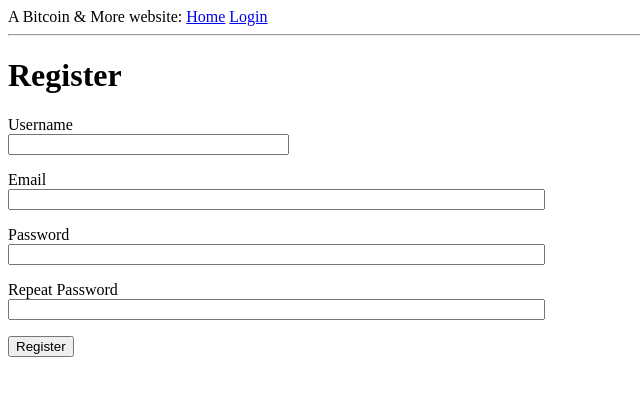
After one commit to Bayernatoor/website, a Flask app: page /register in a window 1280 px wide. The commit adds this page. Shown: the top 396 px of the page, without its empty margins (0-640 px from the left). Run offline with Flask 2, Linux system fonts and the light colour scheme.

Commit message:
added error handling, registeration page, new db table - followers, WIP

```diff
--- a/app/forms.py
+++ b/app/forms.py
@@ -1,9 +1,46 @@
 from flask_wtf import FlaskForm
-from wtforms import StringField, PasswordField, BooleanField, SubmitField
-from wtforms.validators import DataRequired
+from wtforms import StringField, PasswordField, BooleanField, SubmitField, TextAreaField
+from wtforms.validators import DataRequired, ValidationError, EqualTo, Email, Length
+from app.models import User
+
 
 class LoginForm(FlaskForm):
     username = StringField('Username', validators=[DataRequired()])
     password = PasswordField('Password', validators=[DataRequired()])
     remember_me = BooleanField('Remember Me')
     submit = SubmitField('Sign in')
+
+
+class RegistrationForm(FlaskForm):
+    username = StringField('Username', validators=[DataRequired()])
+    email = StringField('Email', validators=[DataRequired(), Email()])
+    password = PasswordField('Password', validators=[DataRequired()])
+    password2 = PasswordField(
+        'Repeat Password', validators=[DataRequired(), EqualTo('password')])
+    submit = SubmitField('Register')
+
+    def validate_username(self, username):
+        user = User.query.filter_by(username=username.data).first()
+        if user is not None:
+            raise ValidationError('Username is not available, please try again')
+
+    def validate_email(self, email):
+        email = User.query.filter_by(email=email.data).first()
+        if email is not None:
+            raise ValidationError('Email already registered, please try again')
+
+
+class EditProfileForm(FlaskForm):
+    username = StringField('Username', validators=[DataRequired()])
+    about_me = TextAreaField('About me', validators=[Length(min=0, max=140)])
+    submit = SubmitField('submit')
+
+    def __init__(self, original_username, *args, **kwargs):
+        super(EditProfileForm, self).__init__(*args, **kwargs)
+        self.original_username = original_username
+
+    def validate_username(self, username):
+        if username.data != self.original_username:
+            user = User.query.filter_by(username=self.username.data).first()
+            if user is not None:
+                raise ValidationError('Username already taken, please use a different one.')
--- a/app/routes.py
+++ b/app/routes.py
@@ -1,10 +1,11 @@
 from flask import render_template, flash, redirect, url_for, request
 from werkzeug.urls import url_parse
 
-from app import app
-from app.forms import LoginForm
+from app import app, db
+from app.forms import LoginForm, RegistrationForm, EditProfileForm
 from app.models import User, Post
 from flask_login import current_user, login_user, logout_user, login_required
+from datetime import datetime
 
 
 @app.route('/')
@@ -36,3 +37,51 @@ def login():
 def logout():
     logout_user()
     return redirect(url_for('index'))
+
+
+@app.route('/user/<username>')
+@login_required
+def user(username):
+    user = User.query.filter_by(username=username).first_or_404()
+    posts = [
+        {'author': user, 'body': 'Test post #1'},
+        {'author': user, 'body': 'Test post #2'}
+    ]
+    return render_template('user.html', user=user, posts=posts)
+
+
+@app.route('/register', methods=['GET', 'POST'])
+def register():
+    if current_user.is_authenticated:
+        return redirect(url_for('index'))
+    form = RegistrationForm()
+    if form.validate_on_submit():
+        user = User(username=form.username.data, email=form.email.data)
+        user.set_password(form.password.data)
+        db.session.add(user)
+        db.session.commit()
+        flash('Registration Successful!')
+        return redirect(url_for('login'))
+    return render_template('register.html', title='Register', form=form)
+
+@app.before_request
+def before_request():
+    if current_user.is_authenticated:
+        current_user.last_seen = datetime.utcnow()
+        db.session.commit()
+
+
+@app.route('/edit_profile', methods=['GET', 'POST'])
+@login_required
+def edit_profile():
+    form = EditProfileForm(current_user.username)
+    if form.validate_on_submit():
+        current_user.username = form.username.data
+        current_user.about_me = form.about_me.data
+        db.session.commit()
+        flash('Your Profile has been saved.')
+        return redirect(url_for('edit_profile'))
+    elif request.method == 'GET':
+        form.username.data = current_user.username
+        form.about_me.data = current_user.about_me
+    return render_template('edit_profile.html', title='Edit Profile', form=form)
--- /dev/null
+++ b/app/templates/404.html
@@ -0,0 +1,6 @@
+{% extends "base.html" %}
+
+{% block content %}
+    <h1>File Not Found</h1>
+    <p><a href="{{ url_for('index') }}">Back</a></p>
+{% endblock %}
--- /dev/null
+++ b/app/templates/_post.html
@@ -0,0 +1,6 @@
+<table>
+    <tr valign="top">
+        <td><img src="{{ post.author.avatar(36) }}"</td>
+        <td>{{ post.author.username }} says:<br>{{ post.body }}</tr>
+    </tr>
+</table>
--- a/app/templates/base.html
+++ b/app/templates/base.html
@@ -14,6 +14,7 @@
         {% if current_user.is_anonymous %}
         <a href="{{ url_for('login') }}">Login</a>
         {% else %}
+        <a href="{{ url_for('user', username=current_user.username) }}">Profile</a>
         <a href="{{ url_for('logout') }}">Logout</a>
         {% endif %}
     </div>
--- a/app/templates/login.html
+++ b/app/templates/login.html
@@ -21,4 +21,5 @@
         <p>{{ form.remember_me() }} {{ form.remember_me.label }}</p>
         <p>{{ form.submit() }}</p>
     </form>
+    <p>New User? <a href="{{ url_for('register') }}">Click to Register!</a></p>
 {% endblock %}
--- /dev/null
+++ b/app/templates/register.html
@@ -0,0 +1,37 @@
+{% extends "base.html" %}
+
+{% block content %}
+    <h1>Register</h1>
+    <form action="" method="post">
+          {{ form.hidden_tag() }}
+          <p>
+              {{ form.username.label}}<br>
+              {{ form.username(size=32) }}<br>
+              {% for error in form.username.errors %}
+              <span style="color: red;">[{{ error }}]</span>
+              {% endfor %}
+          </p>
+          <p>
+              {{ form.email.label}}<br>
+              {{ form.email(size=64) }}<br>
+              {% for error in form.email.errors %}
+              <span style="color: red;">[{{ error }}]</span>
+              {% endfor %}
+          </p>
+          <p>
+              {{ form.password.label}}<br>
+              {{ form.password(size=64) }}<br>
+              {% for error in form.password.errors %}
+              <span style="color: red;">[{{ error }}]</span>
+              {% endfor %}
+          </p>
+          <p>
+              {{ form.password2.label}}<br>
+              {{ form.password2(size=64) }}<br>
+              {% for error in form.password2.errors %}
+              <span style="color: red;">[{{ error }}]</span>
+              {% endfor %}
+          </p>
+          <p>{{ form.submit() }}</p>
+    </form>
+{% endblock%}
--- a/config.py
+++ b/config.py
@@ -6,3 +6,9 @@ class Config(object):
     SQLALCHEMY_DATABASE_URI = os.environ.get('DATABASE_URL') or \
         'sqlite:///' + os.path.join(basedir, 'app.db')
     SQLALCHEMY_TRACK_MODIFICATIONS = False
+    MAIL_SERVER = os.environ.get('MAIL_SERVER')
+    MAIL_PORT = int(os.environ.get('MAIL_PORT') or 25)
+    MAIL_USE_TLS = os.environ.get('MAIL_USE_TLS') is not None
+    MAIL_USERNAME = os.environ.get('MAIL_USERNAME')
+    MAIL_PASSWORD = os.environ.get('MAIL_PASSWORD')
+    ADMINS = ['alain.bayer@protonmail.com']
```
Also changed, not shown: app/__init__.py (+30 -1 lines), app/errors.py (added, +11 -0 lines), app/models.py (+32 -0 lines), app/templates/500.html (added, +7 -0 lines), app/templates/edit_profile.html (added, +23 -0 lines), app/templates/user.html (added, +21 -0 lines), migrations/versions/940ca37e4108_add_followers_to_user_model.py (added, +33 -0 lines), migrations/versions/eea1b77a69b0_new_fields_in_user_model.py (added, +30 -0 lines).
